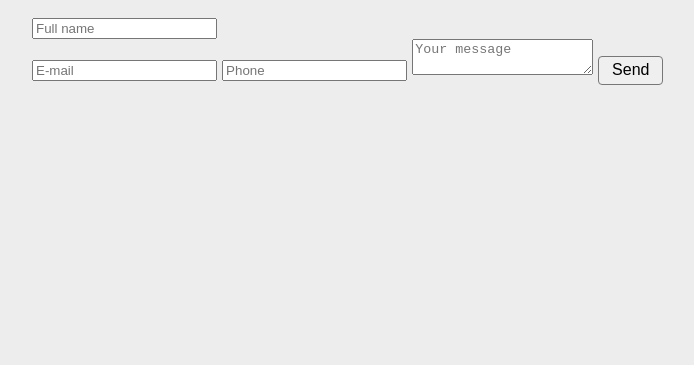
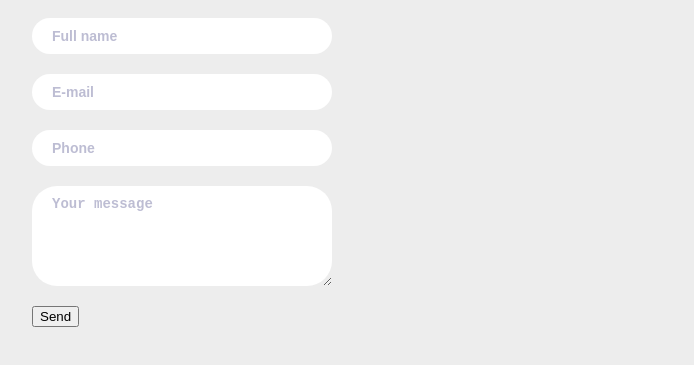
Before and after one commit to MariusCodeAcademy/feu2-09-form-deep, a plain HTML site: page index.html in a window 1280 px wide. Shown: the part 41-406 px from the top of the page, without its empty margins (178-872 px from the left). Drawn offline with Linux system fonts and the light colour scheme.

Commit message:
input css ok

```diff
--- a/index.html
+++ b/index.html
@@ -12,7 +12,7 @@
     <div class="container">
       <h1>SEND US A MESSAGE</h1>
       <form class="form">
-        <input class="textInput" type="text" placeholder="Full name" /> <br />
+        <input class="textInput" type="text" placeholder="Full name" />
         <input class="textInput" type="email" placeholder="E-mail" />
         <input class="textInput" type="tel" placeholder="Phone" />
         <textarea class="textInput" placeholder="Your message"></textarea>
--- a/style/reset.css
+++ b/style/reset.css
@@ -15,14 +15,6 @@ a {
 
 img {
   max-width: 100%;
-}
-
-button {
-  font-size: 16px;
-  padding: 0.3em 0.8em;
-  border-radius: 4px;
-  border: 1px solid #777;
-  cursor: pointer;
 }
 
 h1,
--- a/style/style.css
+++ b/style/style.css
@@ -1 +1,25 @@
 @import 'reset.css';
+
+.form {
+  max-width: 300px;
+}
+
+.form ::placeholder {
+  color: #bdbdd3;
+}
+
+.textInput {
+  width: 100%;
+  display: block;
+  border: none;
+  margin-bottom: 20px;
+  padding: 10px 20px;
+  font-size: 14px;
+  font-weight: bold;
+  border-radius: 25px;
+}
+
+textarea.textInput {
+  min-height: 100px;
+  resize: vertical;
+}
```
